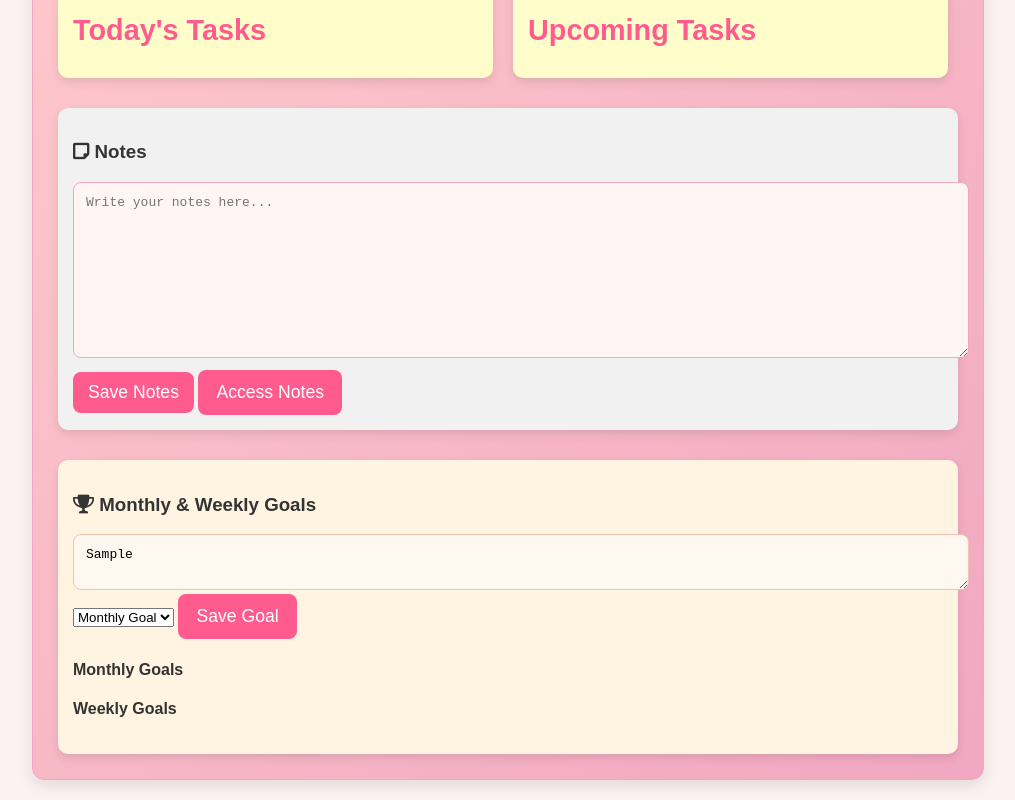
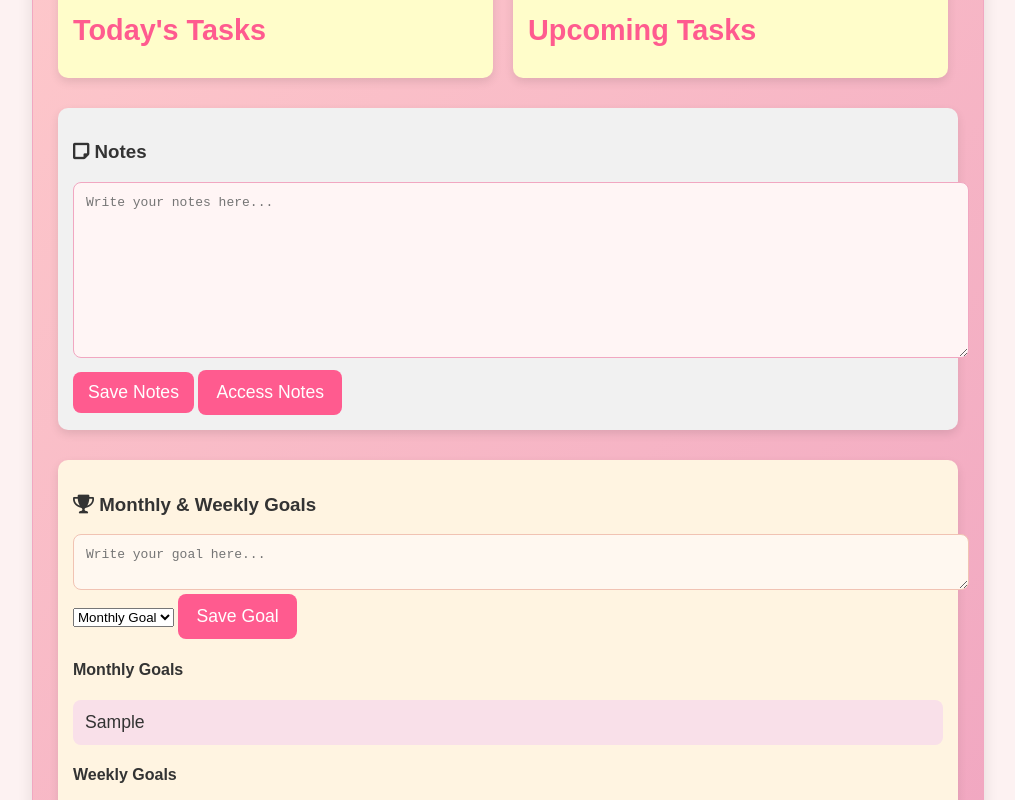
Before and after one commit to Thumekaxuba/My-To-Do-List, a website: page index.html in a window 1280 px wide. Both pictures are taken after typing "Sample" into the empty fields and a click on the button "Save Goal". Shown: the part 308-1108 px from the top of the page, without its empty margins (132-1147 px from the left). Drawn offline with Linux system fonts and the light colour scheme.

Commit message:
Add event listener to Save Goal button

```diff
--- a/script.js
+++ b/script.js
@@ -1,9 +1,3 @@
-// Function to redirect to notes.html to view saved notes
-function accessNotes() {
-  window.location.href = 'notes.html';  // Redirect to notes.html
-}
-
-// Existing code for handling tasks, goals, and saving notes...
 document.addEventListener("DOMContentLoaded", () => {
   const todoInput = document.getElementById("todo-input");
   const todoDate = document.getElementById("todo-date");
@@ -11,11 +5,11 @@ document.addEventListener("DOMContentLoaded", () => {
   const todayTasksList = document.getElementById("todo-list"); // Today's tasks
   const upcomingTasksList = document.getElementById("upcoming-tasks-list"); // Upcoming tasks
   const focusModeButton = document.getElementById("focus-mode");
-  const todoContainer = document.querySelector(".todo-container");
-  const saveGoalsButton = document.getElementById("save-goals");
-  const goalsText = document.getElementById("goals-text");
-  const goalProgress = document.getElementById("goal-progress");
-  const progressValue = document.getElementById("progress-value");
+  const saveGoalsButton = document.getElementById("save-goal");
+  const goalsText = document.getElementById("goal-text");
+  const goalType = document.getElementById("goal-type");
+  const monthlyGoalsList = document.getElementById("monthly-goals-list");
+  const weeklyGoalsList = document.getElementById("weekly-goals-list");
 
   const today = new Date().toISOString().split("T")[0]; // Get today's date in YYYY-MM-DD format
 
@@ -110,33 +104,67 @@ document.addEventListener("DOMContentLoaded", () => {
     localStorage.setItem("tasks", JSON.stringify(tasks));
   }
 
+  // Add event listener to Add Task button
   addTodoButton.addEventListener("click", addTask);
   loadTasks();
 
-  // Save Notes
-  document.getElementById("save-notes").addEventListener("click", saveNote);
+  // Save Goal function
+  function saveGoal() {
+    const goalText = goalsText.value;
+    const goalCategory = goalType.value;
 
-  // Function to save notes with the current date
-  function saveNote() {
-    const noteText = document.getElementById('notes-text').value;
-    const currentDate = new Date().toLocaleString();  // Get the current date and time
+    if (goalText.trim() === "") {
+      alert("Please enter a goal before saving.");
+      return;
+    }
 
-    if (noteText.trim() !== "") {
-      // Get existing notes from localStorage or create an empty array if none exist
-      const savedNotes = JSON.parse(localStorage.getItem('notes')) || [];
+    const goals = JSON.parse(localStorage.getItem("goals")) || {
+      monthly: [],
+      weekly: [],
+    };
 
-      // Add the new note with the current date
-      savedNotes.push({ note: noteText, date: currentDate });
+    // Add the goal to the appropriate category (monthly or weekly)
+    goals[goalCategory].push(goalText);
 
-      // Save the updated notes array back to localStorage
-      localStorage.setItem('notes', JSON.stringify(savedNotes));
+    // Save the updated goals list to localStorage
+    localStorage.setItem("goals", JSON.stringify(goals));
 
-      // Clear the textarea after saving
-      document.getElementById('notes-text').value = '';
-      alert("Note saved successfully!");
-    } else {
-      alert("Please write a note before saving.");
-    }
+    // Clear the input field after saving
+    goalsText.value = "";
+
+    alert("Goal saved successfully!");
+    displayGoals();  // Update the displayed goals list
   }
 
+  // Display goals from localStorage
+  function displayGoals() {
+    const savedGoals = JSON.parse(localStorage.getItem("goals")) || {
+      monthly: [],
+      weekly: [],
+    };
+
+    // Clear the current goal lists
+    monthlyGoalsList.innerHTML = "";
+    weeklyGoalsList.innerHTML = "";
+
+    // Add monthly goals to the list
+    savedGoals.monthly.forEach(goal => {
+      const goalElement = document.createElement("li");
+      goalElement.textContent = goal;
+      monthlyGoalsList.appendChild(goalElement);
+    });
+
+    // Add weekly goals to the list
+    savedGoals.weekly.forEach(goal => {
+      const goalElement = document.createElement("li");
+      goalElement.textContent = goal;
+      weeklyGoalsList.appendChild(goalElement);
+    });
+  }
+
+  // Add event listener to Save Goal button
+  saveGoalsButton.addEventListener("click", saveGoal);
+
+  // Load the goals when the page is loaded
+  displayGoals();
 });
```
Also changed, not shown: notes.css (+5 -18 lines).
